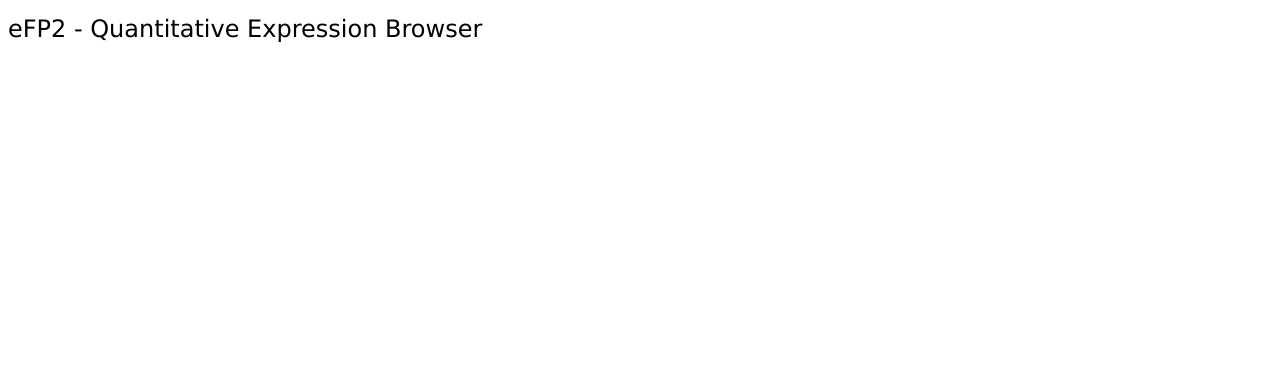
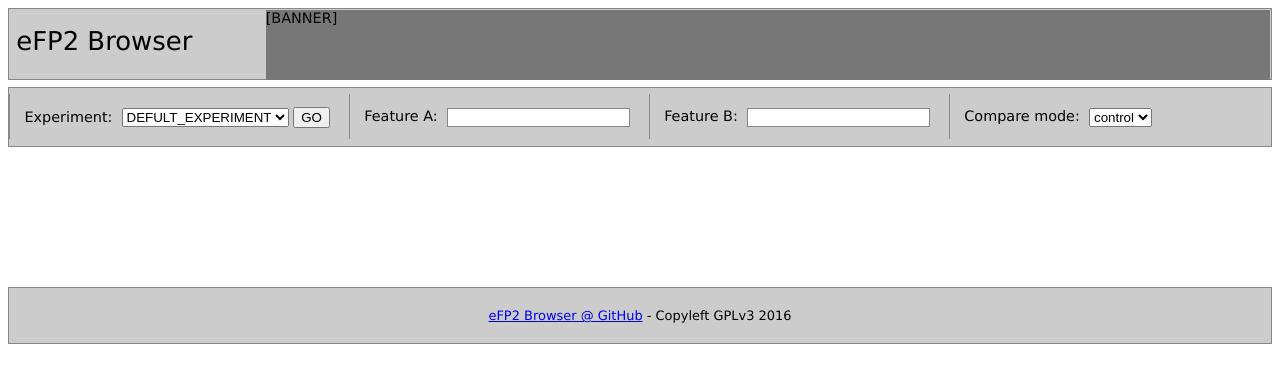
Before and after one commit to warrenson/eFP2, a plain HTML site: page index.html in a window 1280 px wide. Drawn offline with nearby package versions, Linux system fonts and the light colour scheme.

Commit message:
edit: head, footer and input bar for frontend

```diff
--- a/css/styles.css
+++ b/css/styles.css
@@ -4,57 +4,121 @@
 /* Basic Font Stack */
 /*----------------------------------------------------------------------------*/
 
+body {
+	font-family: Verdana, Geneva, sans-serif;
+	font-size: 0.9em;
+	font-style: normal;
+	font-variant: normal;
+    min-width: 1200px;
+}
 h1 {
 	font-family: Verdana, Geneva, sans-serif;
-	font-size: 24px;
+	font-size: 1.8em;
 	font-style: normal;
 	font-variant: normal;
 	font-weight: 500;
-	line-height: 26.4px;
+}
+h2 {
+	font-family: Verdana, Geneva, sans-serif;
+	font-size: 1.5em;
+	font-style: normal;
+	font-variant: normal;
+	font-weight: 500;
 }
 h3 {
 	font-family: Verdana, Geneva, sans-serif;
-	font-size: 14px;
+	font-size: 1.2em;
 	font-style: normal;
 	font-variant: normal;
 	font-weight: 500;
-	line-height: 15.4px;
 }
 p {
 	font-family: Verdana, Geneva, sans-serif;
-	font-size: 14px;
+	font-size: 0.9em;
 	font-style: normal;
 	font-variant: normal;
 	font-weight: 400;
-	line-height: 20px;
 }
 blockquote {
 	font-family: Verdana, Geneva, sans-serif;
-	font-size: 21px;
+	font-size: 1em;
 	font-style: normal;
 	font-variant: normal;
 	font-weight: 400;
-	line-height: 30px;
 }
 pre {
 	font-family: Verdana, Geneva, sans-serif;
-	font-size: 13px;
+	font-size: 0.9em;
 	font-style: normal;
 	font-variant: normal;
 	font-weight: 400;
-	line-height: 18.5714px;
 }
 
 /*----------------------------------------------------------------------------*/
 /* Header
 /*----------------------------------------------------------------------------*/
 
+div.header {
+    padding-left: 0.5em;
+    margin: 0;
+    height: 70px;
+    border: solid 1px #888;
+    background-color: #ccc;
+}
+
+div#banner {
+    float: right;
+    margin: 0.1em;
+    background-color: #777;
+    height: 100%;
+    width: 80%;
+}
 
 
 /*----------------------------------------------------------------------------*/
 /* Content Wrapper
 /*----------------------------------------------------------------------------*/
+div.container {
+    min-height: 200px;
+}
+
+/*----------------------------------------------------------------------------*/
+/* Input
+/*----------------------------------------------------------------------------*/
+div#input {
+    margin: 0.5em 0 0.5em 0;
+    background:  #ccc;
+    border: 1px solid #888;
+}
+
+div#input form {
+    display: inline;
+}
+
+ul#inputs {
+    padding: 0;
+    line-height: 2em;
+}
+
+ul#inputs li {
+    display: inline;
+    padding: 1em;
+    border-left: 1px solid #888;
+}
+ul#inputs input[type='text'] {
+    border: 1px solid #888;
+}
 
 /*----------------------------------------------------------------------------*/
 /* Footer
 /*----------------------------------------------------------------------------*/
+div.footer {
+    padding: 0.5em;
+    margin: 0;
+    border: solid 1px #888;
+    background-color: #ccc;
+}
+
+div.footer p {
+    text-align: center;
+}
--- a/index.html
+++ b/index.html
@@ -12,8 +12,54 @@
 </head>
 
 <body>
-<div id="test">
-    <h1>eFP2 - Quantitative Expression Browser</h1>
+<!-- HEADER -->
+<div class="header">
+    <div id="banner">[BANNER]</div>
+    <div id="title">
+        <h1>eFP2 Browser</h1>
+    </div>
+</div>
+
+<!-- CONTENT -->
+<div class="container">
+
+    <div id="input">
+        <ul id="inputs">
+        <li>
+        <form id="experiment_selector">
+            <span>Experiment:&nbsp;</span>
+            <select name="experiment">
+                <option value="DEFAULT_EXPERIMENT">DEFULT_EXPERIMENT</option>
+            </select>
+            <input type="submit" value="GO"/>
+        </form>
+        </li>
+        <form id="expression_inputs">
+            <li>
+                <span class="item">Feature A:&nbsp;</span>
+                <input type="text" name="featureA" />
+            </li>
+            <li>
+                <span class="item">Feature B:&nbsp;</span>
+                <input type="text" name="featureB" />
+            </li>
+            <li>
+                <span class="item">Compare mode:&nbsp;</span>
+                <select name="compare_mode">
+                    <option value="mode">control</option>
+                </select>
+            </li>
+        </form>
+        </ul>
+    </div>
+
+    <div id="drawbox">
+    </div>
+</div>
+
+<!-- FOOTER -->
+<div class="footer">
+    <p><a target="_blank" href="https://github.com/warrenson/eFP2">eFP2 Browser @ GitHub</a> - Copyleft GPLv3 2016</p>
 </div>
 
 <!-- source scripts -->
```
